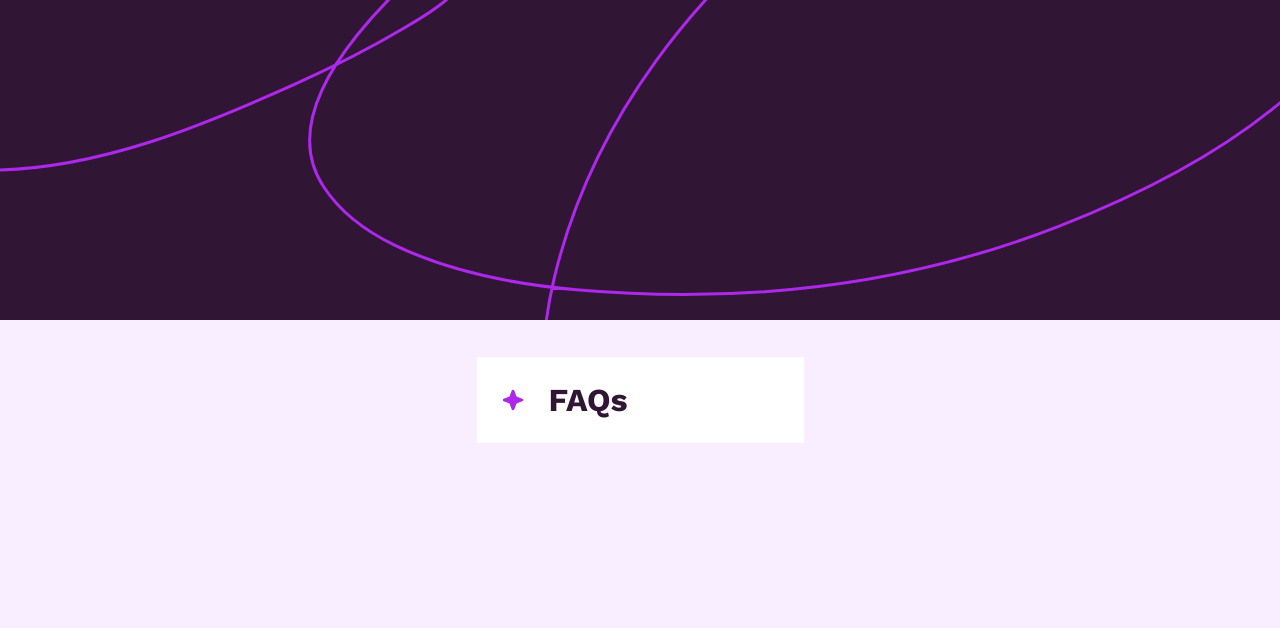
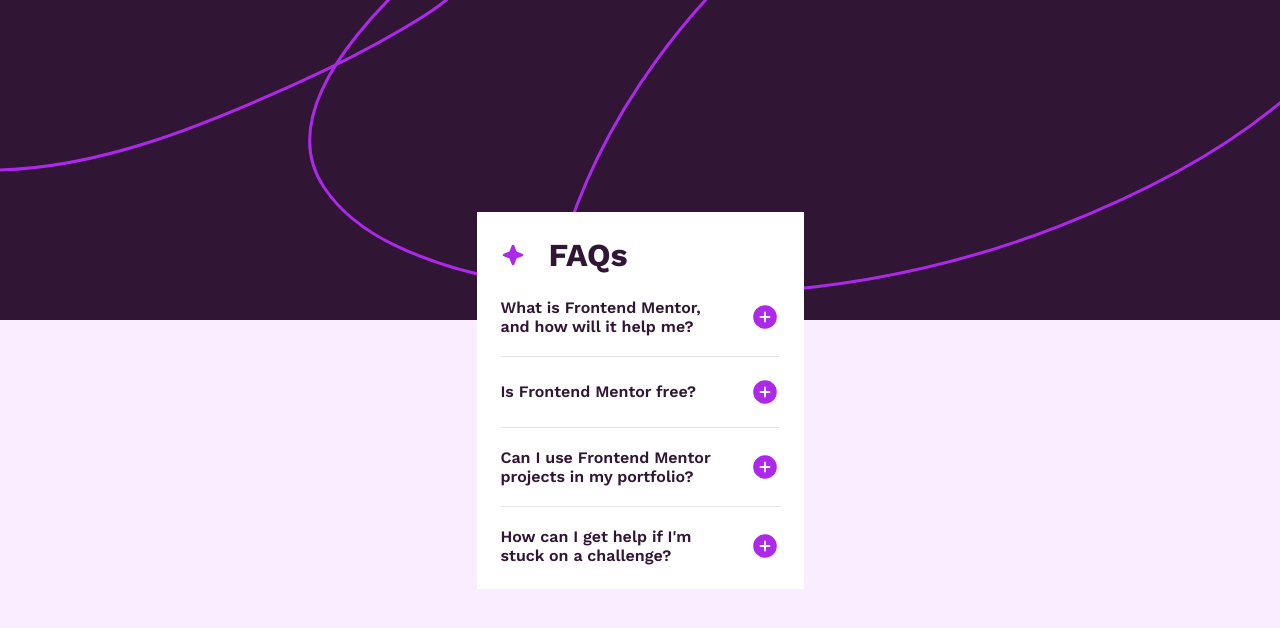
Before and after one commit to jasonluo07/fem-faq-accordion, a Next.js app: page / in a window 1280 px wide. Shown: the top 628 px of the page. Built offline with nearby package versions, Linux system fonts and the light colour scheme.

Commit message:
Create questions to card component

```diff
--- a/src/app/layout.tsx
+++ b/src/app/layout.tsx
@@ -4,7 +4,7 @@
 import './globals.css';
 
 const workSans = Work_Sans({
-  weight: ['400', '700'],
+  weight: ['400', '600', '700'],
   subsets: ['latin'],
 });
 
--- a/src/app/page.module.css
+++ b/src/app/page.module.css
@@ -23,11 +23,38 @@
     display: flex;
     align-items: center;
     gap: 0 24px;
+    margin-bottom: 24px;
 
     .title {
       font-size: 32px;
       font-weight: 700;
       color: #301534;
+    }
+  }
+
+  .questions {
+    .question {
+      .title {
+        display: flex;
+        justify-content: space-between;
+        align-items: center;
+        gap: 0 24px;
+
+        .text {
+          width: 225px;
+          font-weight: 600;
+          color: #301534;
+        }
+      }
+    }
+
+    .question:not(:first-child) {
+      margin-top: 20px;
+    }
+
+    .question:not(:last-child) {
+      border-bottom: 1px solid #e4e4e4;
+      padding-bottom: 20px;
     }
   }
 }
--- a/src/app/page.tsx
+++ b/src/app/page.tsx
@@ -11,6 +11,32 @@
           <Image src="/icon-star.svg" alt="star" width={24} height={24} />
           <h1 className={styles.title}>FAQs</h1>
         </div>
+        <div className={styles.questions}>
+          <div className={styles.question}>
+            <div className={styles.title}>
+              <div className={styles.text}>What is Frontend Mentor, and how will it help me?</div>
+              <Image src="/icon-plus.svg" alt="plus" width={30} height={30} />
+            </div>
+          </div>
+          <div className={styles.question}>
+            <div className={styles.title}>
+              <div className={styles.text}>Is Frontend Mentor free?</div>
+              <Image src="/icon-plus.svg" alt="plus" width={30} height={30} />
+            </div>
+          </div>
+          <div className={styles.question}>
+            <div className={styles.title}>
+              <div className={styles.text}>Can I use Frontend Mentor projects in my portfolio?</div>
+              <Image src="/icon-plus.svg" alt="plus" width={30} height={30} />
+            </div>
+          </div>
+          <div className={styles.question}>
+            <div className={styles.title}>
+              <div className={styles.text}>How can I get help if I&apos;m stuck on a challenge?</div>
+              <Image src="/icon-plus.svg" alt="plus" width={30} height={30} />
+            </div>
+          </div>
+        </div>
       </div>
     </main>
   );
```
Also changed, not shown: public/icon-plus.svg (renamed from src/assets/images/icon-plus.svg).
